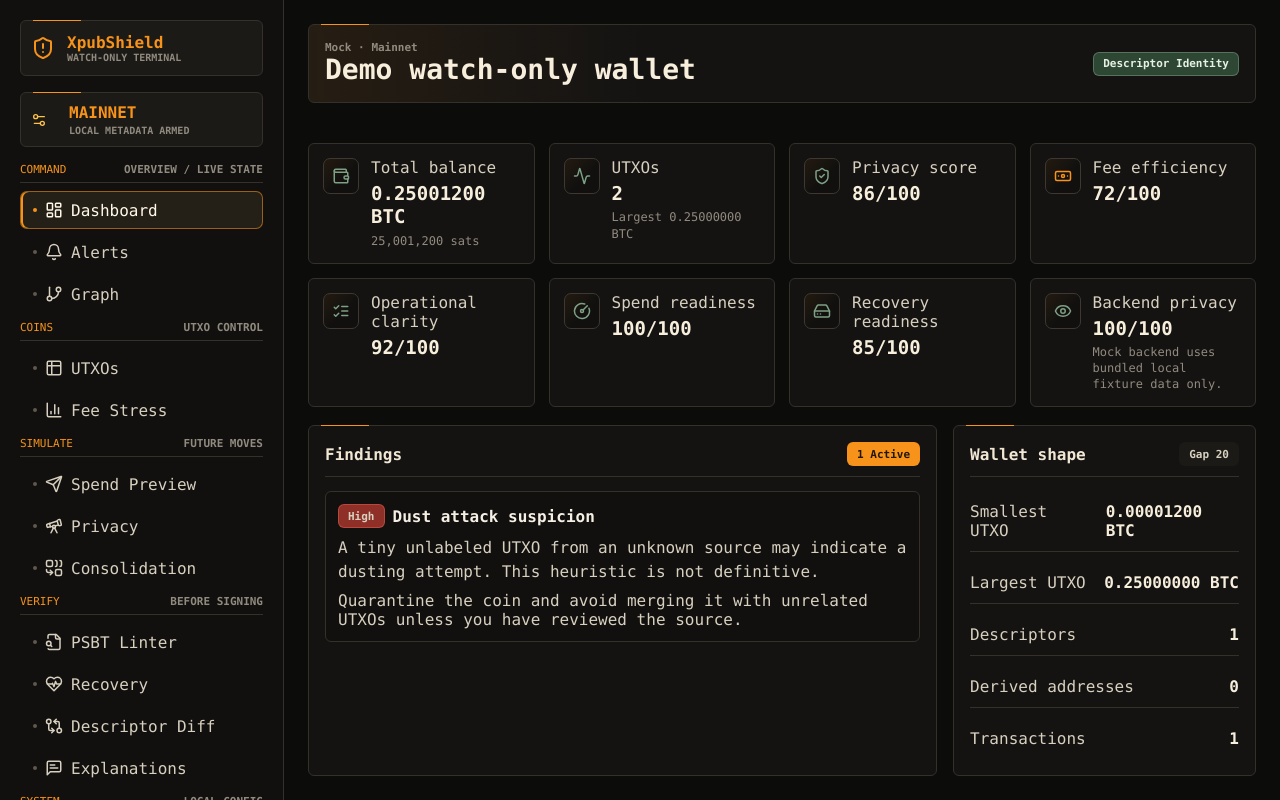
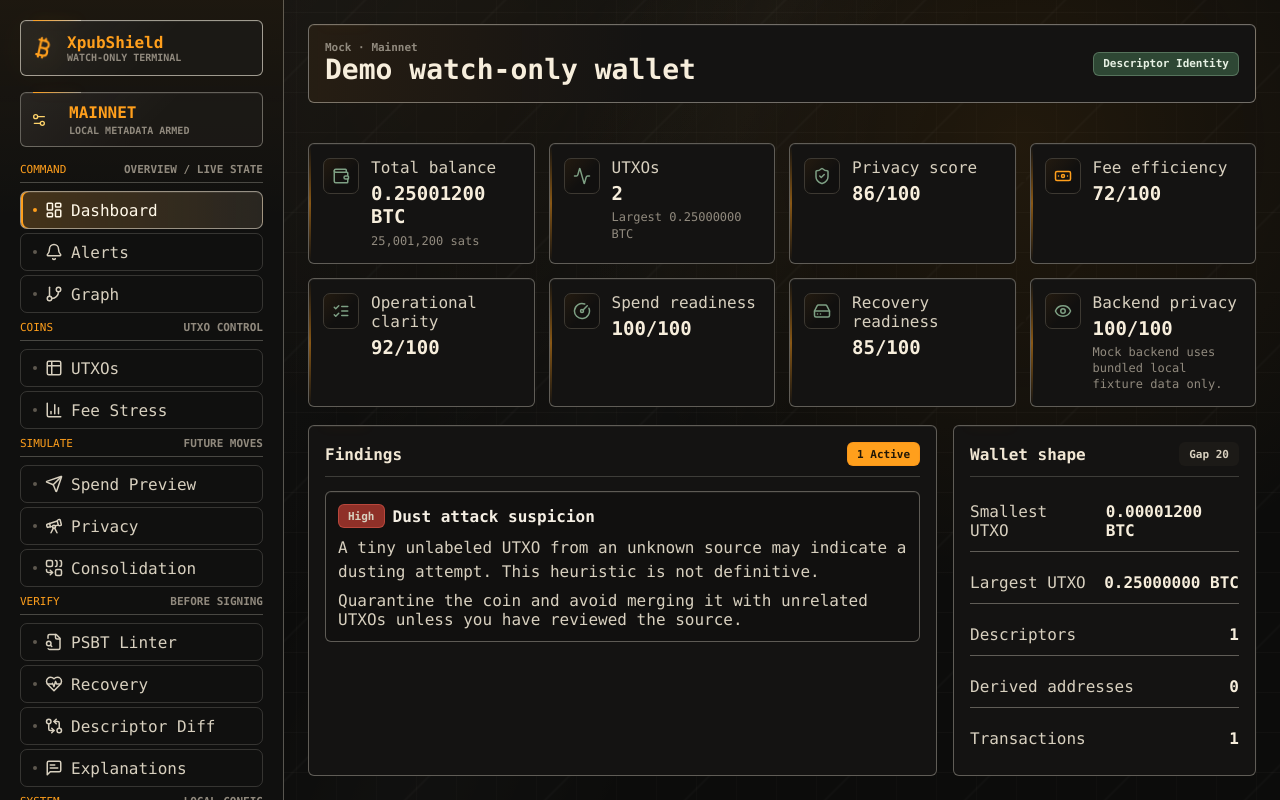
Before and after one commit to dboyza/XpubShield, a React (Vite) app: page / in a window 1280 px wide. Both pictures are taken after a click on the button "Demo wallet". Built offline with nearby package versions, Linux system fonts and the light colour scheme.

Commit message:
Enhance Bitcoin visual polish

```diff
--- a/src/App.tsx
+++ b/src/App.tsx
@@ -9,7 +9,7 @@ import {
   LayoutDashboard,
   MessageSquareText,
   Settings as SettingsIcon,
-  ShieldAlert,
+  Bitcoin,
   Send,
   Settings2,
   Table2,
@@ -157,7 +157,7 @@ export default function App() {
       </div>
       <aside className="sidebar">
         <div className="brand-lockup">
-          <ShieldAlert size={24} aria-hidden="true" />
+          <Bitcoin size={24} aria-hidden="true" />
           <div>
             <strong>XpubShield</strong>
             <span>WATCH-ONLY TERMINAL</span>
--- a/src/styles.css
+++ b/src/styles.css
@@ -2675,3 +2675,427 @@ tbody tr:hover {
     #0b0b0a;
   background-size: 36px 36px;
 }
+
+/* Bitcoin/cipherpunk motion polish */
+:root {
+  --line: rgba(255, 248, 232, 0.32);
+  --line-bright: rgba(255, 248, 232, 0.58);
+  --border: rgba(255, 248, 232, 0.32);
+  --amber: #ff9f1c;
+  --amber-soft: #ffd36a;
+  --terminal: #ffb238;
+  --grid-line: rgba(255, 248, 232, 0.035);
+  --grid-line-soft: rgba(255, 248, 232, 0.022);
+}
+
+body {
+  background:
+    radial-gradient(circle at 76% 16%, rgba(255, 159, 28, 0.14), transparent 30rem),
+    linear-gradient(180deg, rgba(255, 248, 232, 0.025), transparent 280px),
+    linear-gradient(var(--grid-line) 1px, transparent 1px),
+    linear-gradient(90deg, var(--grid-line-soft) 1px, transparent 1px),
+    linear-gradient(rgba(255, 159, 28, 0.018) 1px, transparent 1px),
+    var(--bg);
+  background-size: auto, auto, 44px 44px, 44px 44px, 132px 132px, auto;
+}
+
+.app-frame {
+  background:
+    linear-gradient(90deg, rgba(255, 248, 232, 0.025), transparent 22%),
+    var(--bg);
+}
+
+.sidebar {
+  border-right-color: rgba(255, 248, 232, 0.3);
+  background:
+    linear-gradient(180deg, rgba(255, 159, 28, 0.055), transparent 220px),
+    #10100f;
+}
+
+.content-shell {
+  position: relative;
+  isolation: isolate;
+  background:
+    radial-gradient(circle at 74% 18%, rgba(255, 159, 28, 0.09), transparent 28rem),
+    linear-gradient(135deg, rgba(255, 248, 232, 0.035), transparent 36%),
+    #0c0c0b;
+}
+
+.content-shell::before,
+.content-shell::after {
+  content: "";
+  position: absolute;
+  inset: 0;
+  z-index: 0;
+  pointer-events: none;
+}
+
+.content-shell::before {
+  opacity: 0.76;
+  background:
+    linear-gradient(var(--grid-line) 1px, transparent 1px),
+    linear-gradient(90deg, var(--grid-line-soft) 1px, transparent 1px),
+    linear-gradient(135deg, transparent 0 48%, rgba(255, 248, 232, 0.034) 49%, transparent 50% 100%);
+  background-position: 0 0, 0 0, 0 0;
+  background-size: 40px 40px, 40px 40px, 140px 140px;
+  animation: gridDrift 28s linear infinite;
+}
+
+.content-shell::after {
+  opacity: 0.3;
+  background:
+    linear-gradient(115deg, transparent 0 42%, rgba(255, 248, 232, 0.07) 50%, transparent 58% 100%),
+    radial-gradient(circle at 18% 8%, rgba(255, 159, 28, 0.12), transparent 26rem);
+  background-size: 220% 220%, auto;
+  animation: layerSweep 18s ease-in-out infinite;
+}
+
+.content-shell > * {
+  position: relative;
+  z-index: 1;
+}
+
+.brand-lockup,
+.terminal-status,
+.page-header,
+.section-heading,
+.panel,
+.table-panel,
+.toolbar,
+.metric,
+.action-panel,
+.advanced-section,
+.privacy-warning,
+.finding-row,
+.risk-card,
+.stress-item,
+.utxo-pick-row,
+.detail-drawer,
+.graph-canvas,
+.graph-node,
+input,
+textarea,
+select,
+.secondary-button,
+.icon-button,
+.segmented-control {
+  border-color: var(--line);
+  box-shadow: inset 0 1px 0 rgba(255, 248, 232, 0.055);
+}
+
+.primary-button,
+.segmented-control button.active {
+  border: 1px solid rgba(255, 211, 106, 0.64);
+  box-shadow:
+    inset 0 1px 0 rgba(255, 248, 232, 0.26),
+    0 8px 24px rgba(255, 159, 28, 0.14);
+}
+
+.brand-lockup,
+.terminal-status {
+  background:
+    linear-gradient(135deg, rgba(255, 248, 232, 0.055), transparent 56%),
+    rgba(28, 26, 23, 0.9);
+}
+
+.brand-lockup {
+  border-color: var(--line-bright);
+}
+
+.brand-lockup svg {
+  color: var(--amber);
+  transform-origin: center;
+  animation: bitcoinSignal 5.4s ease-in-out infinite;
+  filter: drop-shadow(0 0 10px rgba(255, 159, 28, 0.28));
+}
+
+.brand-lockup:hover svg {
+  animation-duration: 2.2s;
+}
+
+.page-header,
+.section-heading,
+.panel,
+.table-panel,
+.toolbar,
+.metric,
+.action-panel,
+.privacy-warning,
+.advanced-section {
+  overflow: hidden;
+  isolation: isolate;
+  animation: panelResolve 320ms ease-out both;
+  transition:
+    border-color 180ms ease,
+    background-color 180ms ease,
+    box-shadow 180ms ease,
+    transform 180ms ease;
+}
+
+.table-panel {
+  overflow: auto;
+}
+
+.page-header,
+.section-heading {
+  border-color: rgba(255, 248, 232, 0.4);
+}
+
+.panel:hover,
+.table-panel:hover,
+.toolbar:hover,
+.metric:hover,
+.action-panel:hover,
+.privacy-warning:hover,
+.advanced-section:hover {
+  border-color: var(--line-bright);
+  box-shadow:
+    inset 0 1px 0 rgba(255, 248, 232, 0.07),
+    0 18px 42px rgba(0, 0, 0, 0.18);
+}
+
+.brand-lockup::before,
+.terminal-status::before,
+.page-header::before,
+.section-heading::before,
+.panel::before,
+.table-panel::before,
+.toolbar::before,
+.action-panel::before,
+.privacy-warning::before {
+  z-index: 2;
+  background: linear-gradient(90deg, var(--amber), rgba(255, 248, 232, 0.38));
+  box-shadow: 0 0 12px rgba(255, 159, 28, 0.22);
+}
+
+.metric::before {
+  content: "";
+  position: absolute;
+  inset: 0 auto 0 0;
+  z-index: 0;
+  width: 2px;
+  background: linear-gradient(180deg, transparent, rgba(255, 159, 28, 0.72), transparent);
+  opacity: 0.62;
+  animation: metricScan 4.8s ease-in-out infinite;
+}
+
+.panel::after,
+.table-panel::after,
+.toolbar::after,
+.metric::after,
+.action-panel::after,
+.advanced-section::after,
+.privacy-warning::after,
+.sidebar button::after {
+  content: "";
+  position: absolute;
+  inset: 0;
+  z-index: 0;
+  pointer-events: none;
+  opacity: 0;
+  background: linear-gradient(110deg, transparent 0 34%, rgba(255, 248, 232, 0.11) 50%, transparent 66% 100%);
+  transform: translateX(-110%);
+  transition:
+    opacity 180ms ease,
+    transform 560ms ease;
+}
+
+.panel > *,
+.table-panel > *,
+.toolbar > *,
+.metric > *,
+.action-panel > *,
+.advanced-section > *,
+.privacy-warning > *,
+.sidebar button > * {
+  position: relative;
+  z-index: 1;
+}
+
+.panel:hover::after,
+.table-panel:hover::after,
+.toolbar:hover::after,
+.metric:hover::after,
+.action-panel:hover::after,
+.advanced-section:hover::after,
+.privacy-warning:hover::after,
+.sidebar button:hover::after,
+.sidebar button.active::after {
+  opacity: 1;
+  transform: translateX(110%);
+}
+
+.sidebar button {
+  overflow: hidden;
+  border-color: rgba(255, 248, 232, 0.16);
+  transition:
+    border-color 180ms ease,
+    background-color 180ms ease,
+    color 180ms ease;
+}
+
+.sidebar button::before {
+  position: relative;
+  z-index: 1;
+}
+
+.sidebar button:hover,
+.sidebar button.active {
+  border-color: rgba(255, 248, 232, 0.5);
+  background:
+    linear-gradient(90deg, rgba(255, 159, 28, 0.16), rgba(255, 248, 232, 0.035)),
+    #211e19;
+}
+
+.sidebar button.active {
+  box-shadow:
+    inset 2px 0 0 var(--amber),
+    inset 0 1px 0 rgba(255, 248, 232, 0.08);
+}
+
+.nav-module-heading {
+  border-bottom-color: rgba(255, 248, 232, 0.24);
+}
+
+.panel-heading {
+  border-bottom-color: rgba(255, 248, 232, 0.18);
+}
+
+th {
+  border-bottom-color: rgba(255, 248, 232, 0.28);
+}
+
+td {
+  border-bottom-color: rgba(255, 248, 232, 0.12);
+}
+
+tbody tr {
+  background-image: linear-gradient(90deg, rgba(255, 159, 28, 0.13), transparent 42%);
+  background-repeat: no-repeat;
+  background-size: 0 100%;
+  transition:
+    background-color 180ms ease,
+    background-size 360ms ease;
+}
+
+tbody tr:hover {
+  background-color: rgba(255, 159, 28, 0.07);
+  background-size: 100% 100%;
+}
+
+.selected-row {
+  background-color: rgba(255, 159, 28, 0.13);
+}
+
+input:focus,
+textarea:focus,
+select:focus {
+  border-color: var(--line-bright);
+  box-shadow:
+    0 0 0 2px rgba(255, 159, 28, 0.17),
+    inset 0 1px 0 rgba(255, 248, 232, 0.08);
+}
+
+.graph-canvas {
+  background:
+    linear-gradient(rgba(255, 248, 232, 0.045) 1px, transparent 1px),
+    linear-gradient(90deg, rgba(255, 248, 232, 0.028) 1px, transparent 1px),
+    radial-gradient(circle at 76% 18%, rgba(255, 159, 28, 0.1), transparent 24rem),
+    #0b0b0a;
+  background-size: 34px 34px, 34px 34px, auto, auto;
+}
+
+@keyframes bitcoinSignal {
+  0%,
+  100% {
+    transform: rotate(-1deg) scale(1);
+    filter: drop-shadow(0 0 8px rgba(255, 159, 28, 0.24));
+  }
+
+  50% {
+    transform: rotate(3deg) scale(1.06);
+    filter: drop-shadow(0 0 18px rgba(255, 159, 28, 0.4));
+  }
+}
+
+@keyframes gridDrift {
+  from {
+    background-position: 0 0, 0 0, 0 0;
+  }
+
+  to {
+    background-position: 40px 40px, 40px 40px, 140px 140px;
+  }
+}
+
+@keyframes layerSweep {
+  0%,
+  100% {
+    background-position: 0% 0%, 0 0;
+  }
+
+  50% {
+    background-position: 70% 40%, 0 0;
+  }
+}
+
+@keyframes panelResolve {
+  from {
+    opacity: 0;
+    transform: translateY(6px);
+  }
+
+  to {
+    opacity: 1;
+    transform: translateY(0);
+  }
+}
+
+@keyframes metricScan {
+  0%,
+  100% {
+    opacity: 0.32;
+    transform: scaleY(0.72);
+  }
+
+  50% {
+    opacity: 0.72;
+    transform: scaleY(1);
+  }
+}
+
+@media (prefers-reduced-motion: reduce) {
+  .brand-lockup svg,
+  .content-shell::before,
+  .content-shell::after,
+  .metric::before {
+    animation: none !important;
+    transform: none !important;
+  }
+
+  .page-header,
+  .section-heading,
+  .panel,
+  .table-panel,
+  .toolbar,
+  .metric,
+  .action-panel,
+  .privacy-warning,
+  .advanced-section,
+  .sidebar button,
+  tbody tr {
+    animation: none !important;
+    transition: none !important;
+  }
+
+  .panel::after,
+  .table-panel::after,
+  .toolbar::after,
+  .metric::after,
+  .action-panel::after,
+  .advanced-section::after,
+  .privacy-warning::after,
+  .sidebar button::after {
+    display: none;
+  }
+}
```
